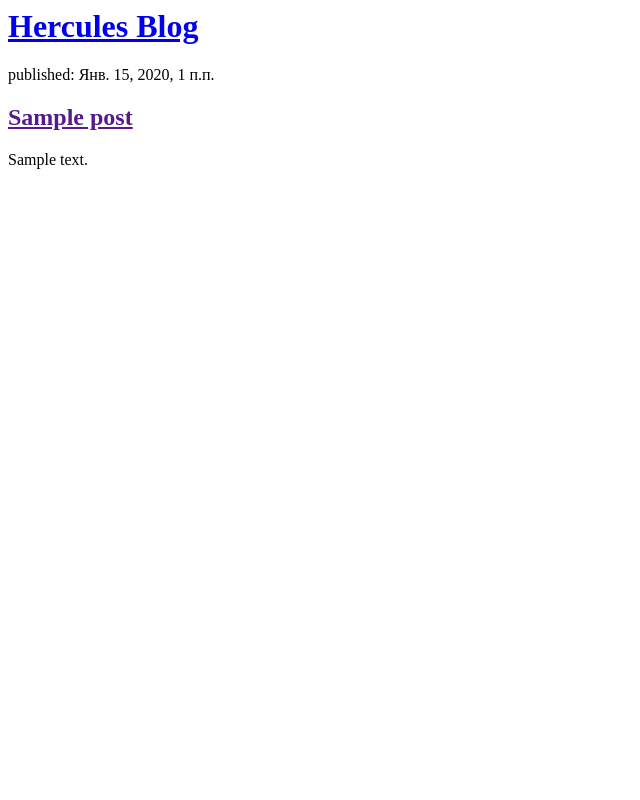
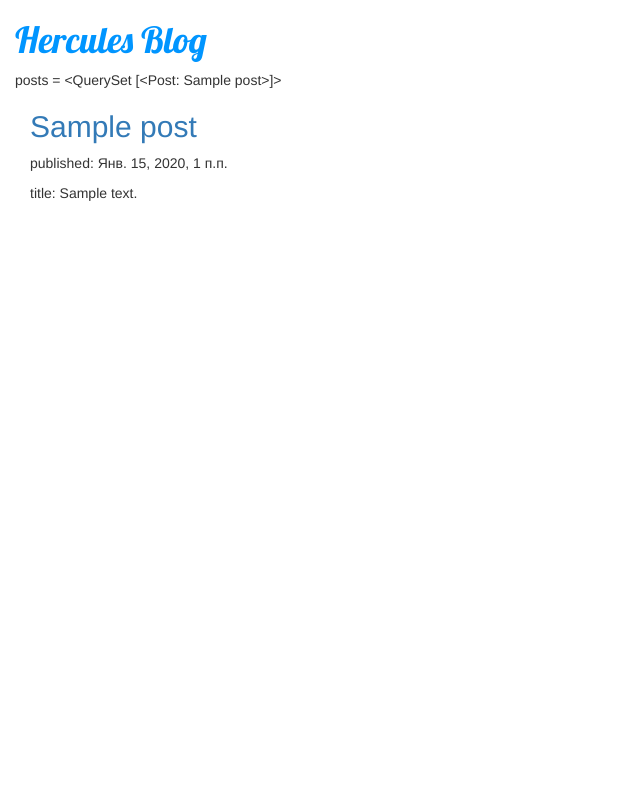
Before and after one commit to katyon08/jango_test, a Django app: template blog/templates/blog/post_list.html in a window 1280 px wide. Shown: the whole page, without its empty margins (0-640 px from the left). Run offline with Django 3.2, Linux system fonts and the light colour scheme; the template is opened without the code that fills it: values that come from a table or form of the project are taken from there, others are empty; tables that the repository leaves empty hold one stand-in row (values such as "Sample post"); some libraries are stand-ins or nearby versions.

Commit message:
'update'

```diff
--- /dev/null
+++ b/blog/static/css/blog.css
@@ -0,0 +1,12 @@
+body {
+    padding-left: 15px;
+}
+
+.post_container {
+    padding-left: 15px;
+}
+
+h1 a {
+    color: #0095FF;
+    font-family: 'Lobster';
+}
--- a/blog/templates/blog/post_list.html
+++ b/blog/templates/blog/post_list.html
@@ -1,6 +1,11 @@
+{% load staticfiles %}
 <html>
 <head>
     <title>Hercules Blog</title>
+    <link rel="stylesheet" href="//maxcdn.bootstrapcdn.com/bootstrap/3.2.0/css/bootstrap.min.css">
+    <link rel="stylesheet" href="//maxcdn.bootstrapcdn.com/bootstrap/3.2.0/css/bootstrap-theme.min.css">
+    <link rel="stylesheet" href="{% static 'css/blog.css' %}">
+    <link href="https://fonts.googleapis.com/css?family=Lobster&subset=latin,cyrillic" rel="stylesheet" type="text/css">
 </head>
 <body>
 <div>
@@ -8,11 +13,15 @@
 </div>
 
 <div>
-    <div>
+    posts = {{posts}}
+
+    {% for post in posts %}
+    <div class="post_container">
+        <h2><a href="">{{ post.title }}</a></h2>
         <p>published: {{ post.published_date }}</p>
-        <h2><a href="">{{ post.title }}</a></h2>
-        <p>{{ post.text|linebreaksbr }}</p>
+        <p>title: {{ post.text|linebreaksbr }}</p>
     </div>
+    {% endfor %}
 </div>
 </body>
 </html>
```
